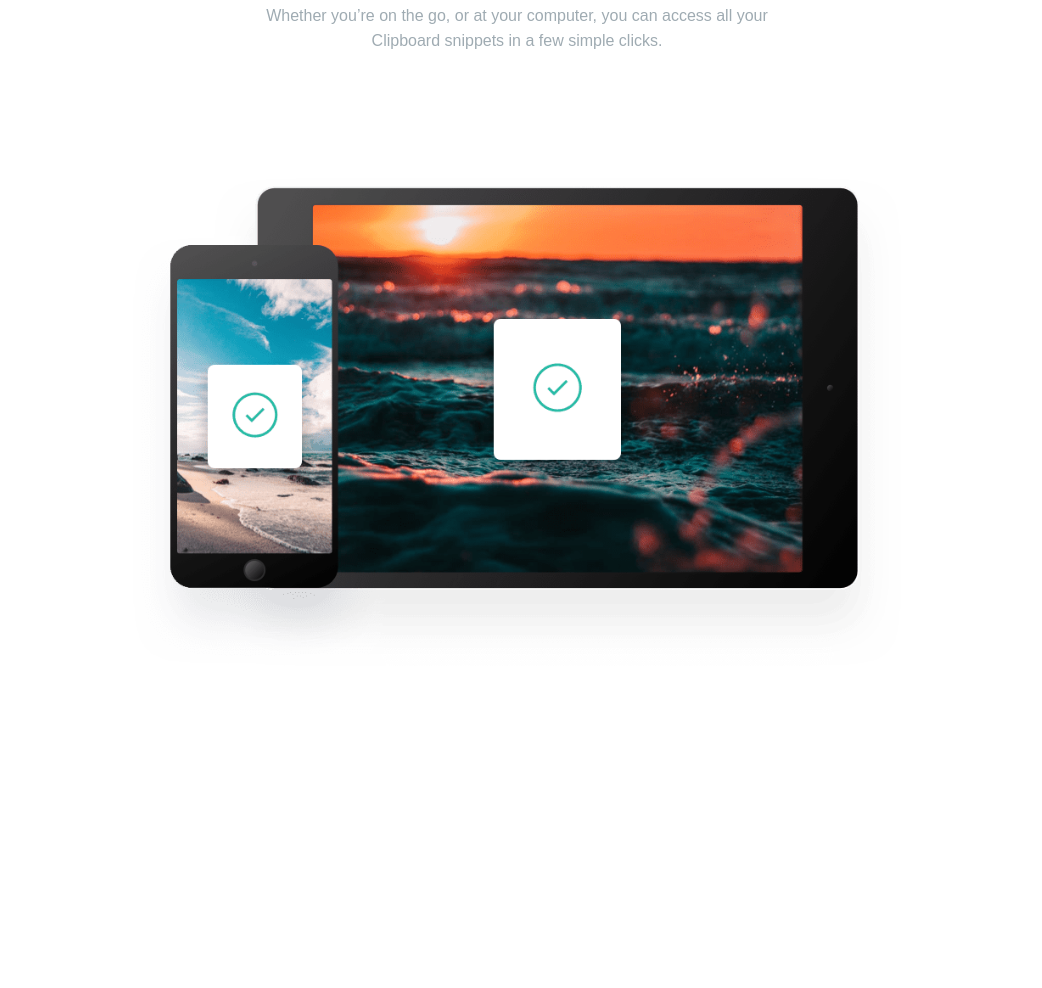
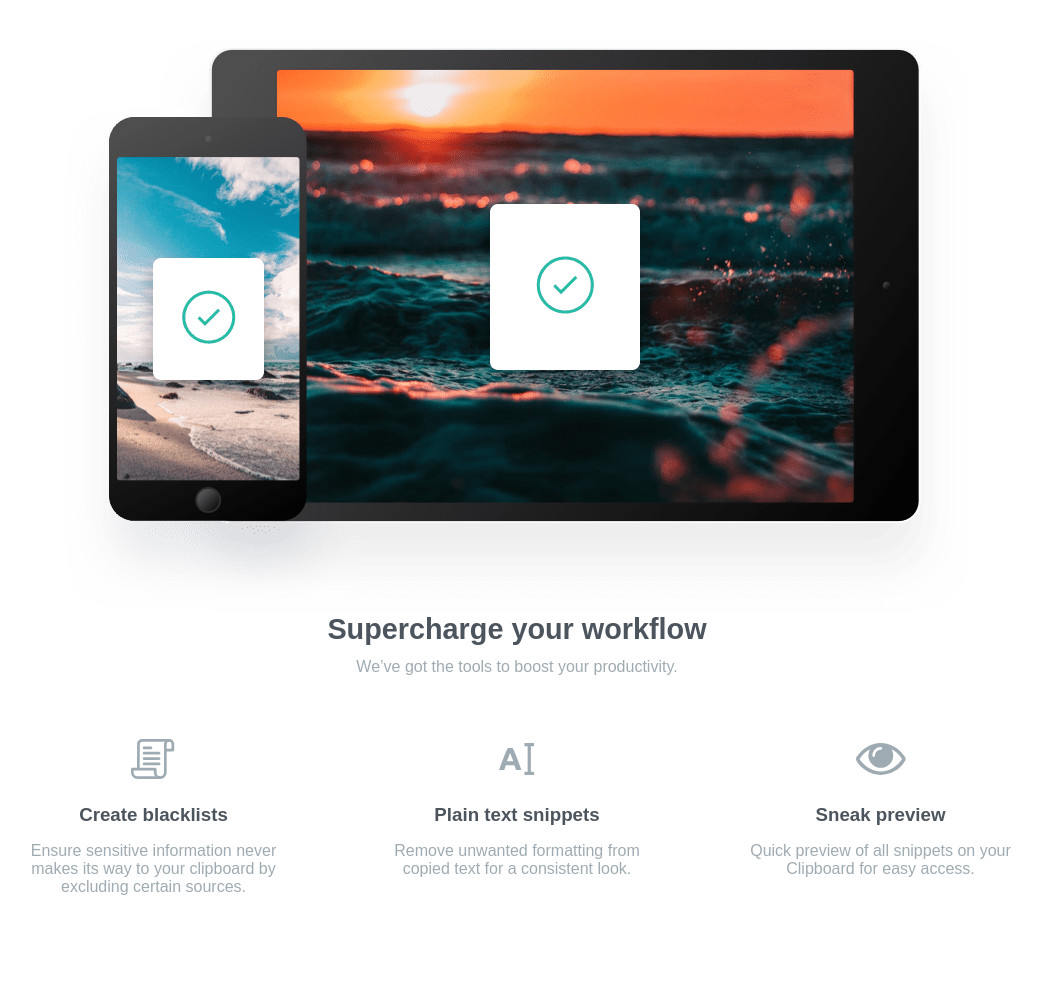
Before and after one commit to sergiohdljr/clipboard-landing-page-master, a plain HTML site: page index.html in a window 1280 px wide. Shown: the part 1620-2608 px from the top of the page, without its empty margins (123-1165 px from the left). Before the commit the page ends 2362 px from the top, so only its background shows below. Drawn offline with Linux system fonts and the light colour scheme; a web font is replaced by a local one.

Commit message:
seção super charge

```diff
--- a/css/keepTrackOfYourSnippets.css
+++ b/css/keepTrackOfYourSnippets.css
@@ -1,5 +1,5 @@
 .keepTrackOfYourSnippets{
-    margin-top: 8rem;
+    margin-top: 4rem;
     display: flex;
     flex-direction: column;
     align-items: center;
--- a/css/navBar.css
+++ b/css/navBar.css
@@ -1,27 +1,5 @@
-@import url('https://fonts.googleapis.com/css2?family=Bai+Jamjuree:wght@400;600&display=swap');
-
-:root{
-    --Strong-Cyan: hsl(171, 66%, 44%);
-    --Light-Blue: hsl(233, 100%, 69%);
-    --Dark-Grayish-Blue: hsl(210, 10%, 33%);
-    --Grayish-Blue: hsl(201, 11%, 66%);
-}
-
-*{
-    margin:0;
-    padding: 0;
-    box-sizing: border-box;
-    font-family: 'Bai Jamjuree', sans-serif;;
-}
-
-body{
-    width: 100%;
-    height: 100vh;
-    background-color: #ffff;
-}
-
 header{
-    background: url('/images/bg-header-desktop.png');
+    background: url('../images/bg-header-desktop.png');
     background-position: center;
     background-size: cover;
     background-repeat: inherit;
--- /dev/null
+++ b/css/reset.css
@@ -0,0 +1,22 @@
+@import url('https://fonts.googleapis.com/css2?family=Bai+Jamjuree:wght@400;600&display=swap');
+
+:root{
+    --Strong-Cyan: hsl(171, 66%, 44%);
+    --Light-Blue: hsl(233, 100%, 69%);
+    --Dark-Grayish-Blue: hsl(210, 10%, 33%);
+    --Grayish-Blue: hsl(201, 11%, 66%);
+}
+
+*{
+    margin:0;
+    padding: 0;
+    box-sizing: border-box;
+    font-family: 'Bai Jamjuree', sans-serif;
+    list-style: none;
+}
+
+body{
+    width: 100%;
+    height: 100vh;
+    background-color: #ffff;
+}
--- a/css/sectionAccessClipboard.css
+++ b/css/sectionAccessClipboard.css
@@ -21,13 +21,13 @@
 
 .mobile{
     margin-top: 3rem;
-    width: 60%;
-    height: 80vh;
+    width: 100%;
+    height: auto;
     display: flex;
     align-items: center;
     justify-content: center;
 }
 
 .imgMobile{
-    min-width: 80%;
+    min-width: 50%;
 }
--- /dev/null
+++ b/css/superCharge.css
@@ -0,0 +1,65 @@
+.supercharge{
+    width: 100%;
+    height: auto;
+    display: flex;
+    flex-direction: column;
+    justify-content: space-between;
+    align-items: center;
+    margin: auto 0;
+}
+
+.supercharge .titulo{
+    font-size: 1.8rem;
+    margin-bottom: 0.5rem;
+}
+
+.supercharge .spanText{
+    flex-grow: 1;
+    margin-top: 0px;
+    margin-bottom: 0.5rem;
+    width: 41%;
+    height: auto;
+    text-align: center;
+    font-size: 1rem;
+    line-height: 1.6rem;
+}
+
+.box{
+    width: 80%;
+    height: auto;
+    display: flex;
+    justify-content: space-between;
+}
+
+.card{
+    width: 29%;
+    height: 300px;
+    display: flex;
+    flex-direction: column;
+    align-items: center;
+    justify-content: center;
+}
+
+.superCharge-img{
+    width: 100%;
+    height: 30%;
+    display: flex;
+    justify-content: center;
+    align-items: center;
+}
+
+.card h3{
+    display: block;
+    width: 100%;
+    color: var(--Dark-Grayish-Blue);
+    text-align: center;
+    margin-bottom: 1rem; ;
+}
+
+.card span{
+    text-align: center;
+    width: 100%;
+    height: 40%;
+    display: block;
+    color: var(--Grayish-Blue);
+}
--- a/index.html
+++ b/index.html
@@ -5,9 +5,11 @@
   <meta name="viewport" content="width=device-width, initial-scale=1.0">
   <link rel="icon" type="image/png" sizes="32x32" href="./images/favicon-32x32.png">
   <title>Frontend Mentor | Clipboard landing page</title>
+  <link rel="stylesheet" href="./css/reset.css">
   <link rel="stylesheet" href="./css/navBar.css">
   <link rel="stylesheet" href="./css/keepTrackOfYourSnippets.css">
   <link rel="stylesheet" href="./css/sectionAccessClipboard.css">
+  <link rel="stylesheet" href="./css/superCharge.css">
 </head>
 <body>
   <header>
@@ -64,6 +66,35 @@
         <img src="./images/image-devices.png"class="imgMobile" alt="">
       </figure>
     </section>
+    <section class="supercharge">
+      <h2 class="titulo">Supercharge your workflow</h2>
+      <span class="spanText">We’ve got the tools to boost your productivity.</span>
+      <div class="box">
+        <div class="card">
+          <figure class="superCharge-img">
+            <img src="./images/icon-blacklist.svg" alt="">
+          </figure>
+          <h3>Create blacklists</h3>
+          <span>Ensure sensitive information never makes its way to your clipboard by excluding certain sources.</span>
+        </div>
+
+        <div class="card">
+          <figure class="superCharge-img">
+            <img src="./images/icon-text.svg" alt="">
+          </figure>
+          <h3>Plain text snippets</h3>
+          <span>Remove unwanted formatting from copied text for a consistent look.</span>
+        </div>
+
+        <div class="card">
+          <figure class="superCharge-img">
+            <img src="./images/icon-preview.svg" alt="">
+          </figure>
+          <h3>Sneak preview</h3>
+          <span>Quick preview of all snippets on your Clipboard for easy access.</span>
+        </div>
+      </div>
+    </section>
   </main>
 </body>
 </html>
```
Also changed, not shown: Textos.txt.
